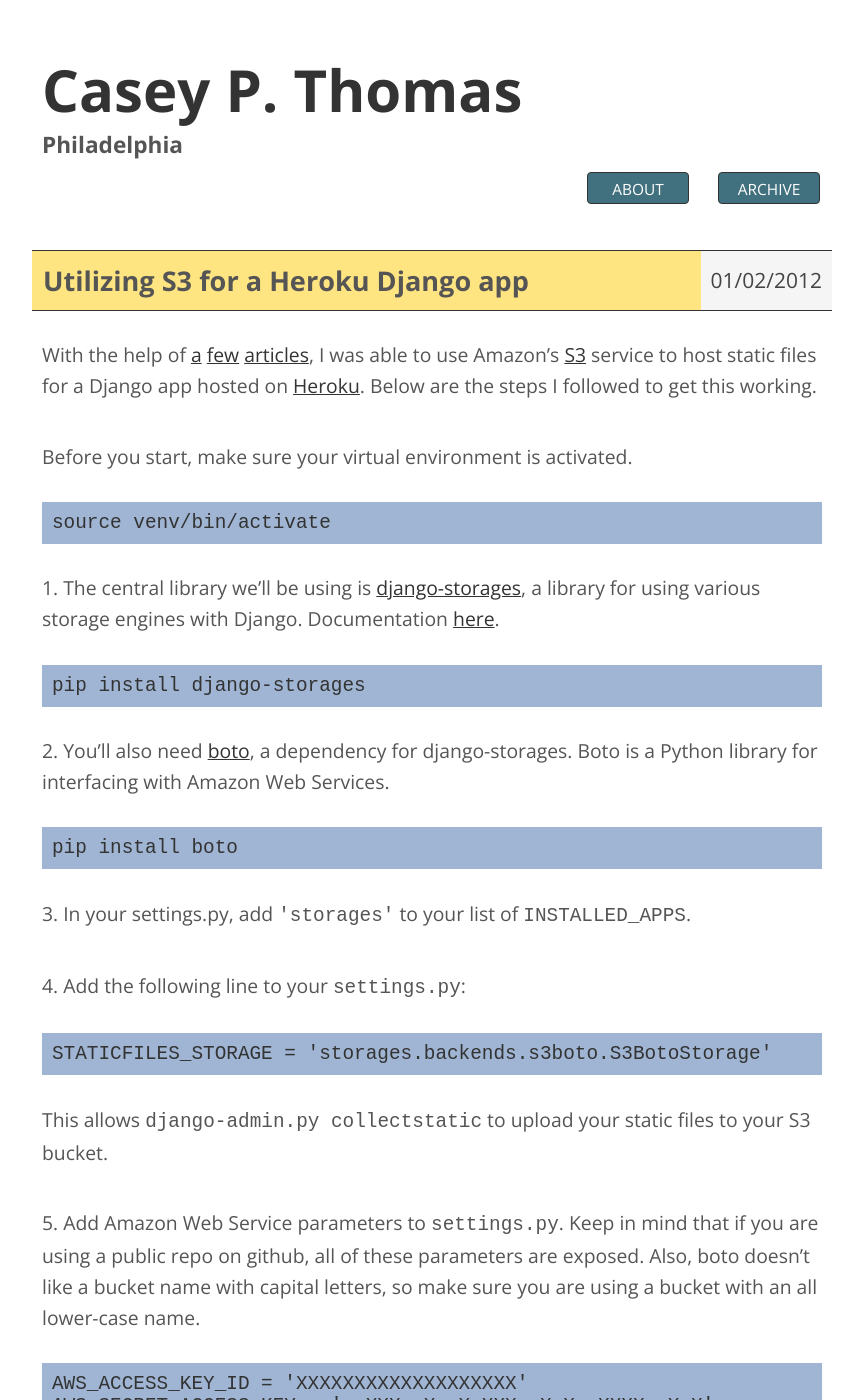
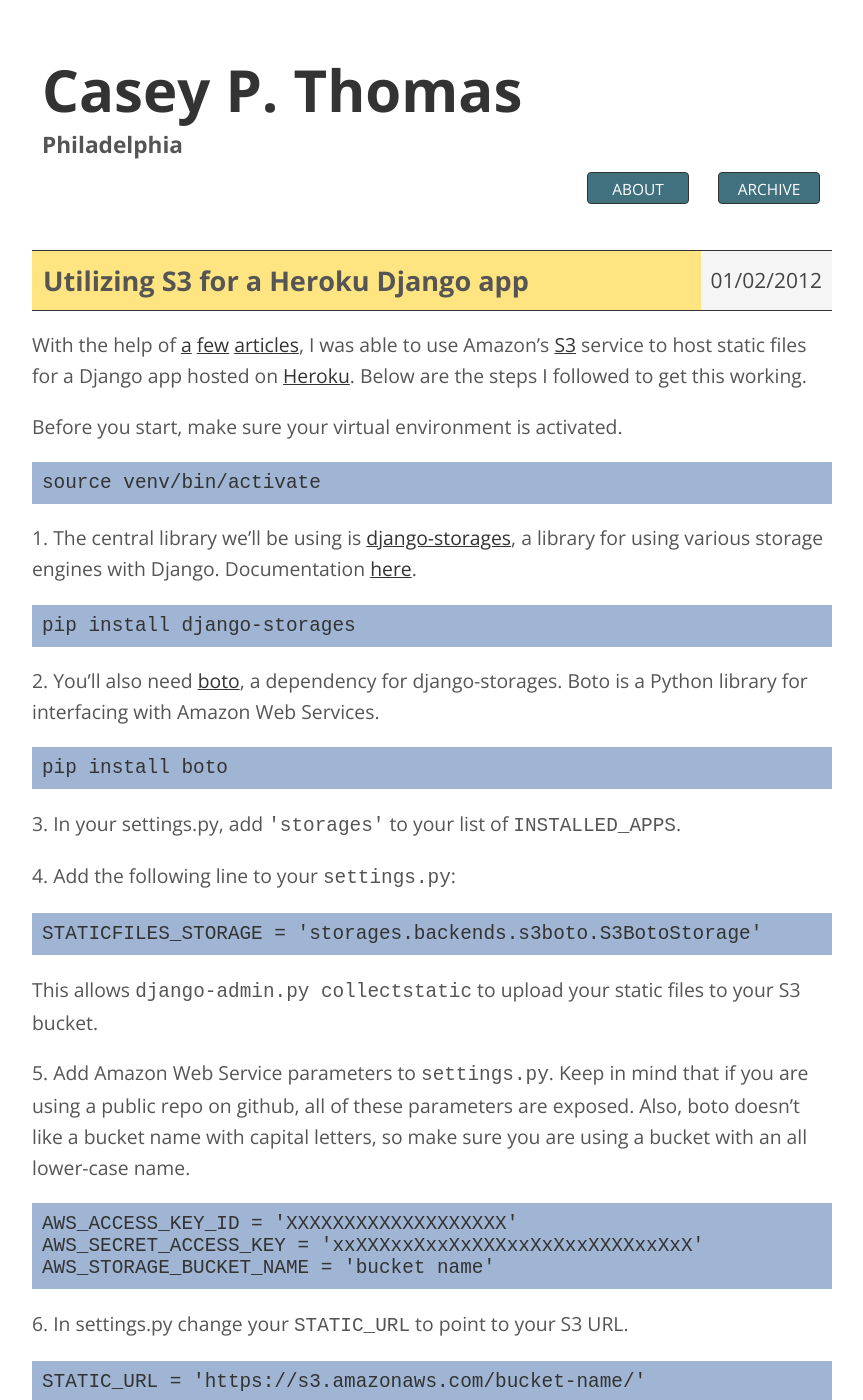
Before and after one commit to caseycesari/caseycesari.github.com, a Jekyll site: the page built from _posts/2012-01-02-s3-heroku-django.md, in a window 1280 px wide and 1400 px high. Shown: the whole window, without its empty margins (208-1071 px from the left). Built offline with Jekyll 4.4.1, drawn with Linux system fonts in a browser that asks for light colours; nearby versions of some CDN libraries.

Commit message:
Remove excess padding

```diff
--- a/css/base.css
+++ b/css/base.css
@@ -105,7 +105,6 @@
 pre {
     font-family: "Courier new", Courier, "Andale Mono", monospace;
     padding: 10px;
-    margin: 10px;
     background-color: #9fb5d3;
     overflow: auto;
     color: #333;
@@ -133,9 +132,6 @@
 }
 .post h2 a {
     text-decoration: none;
-}
-.post p {
-    padding: 10px;
 }
 .post .date {
     display: inline-block;
```
